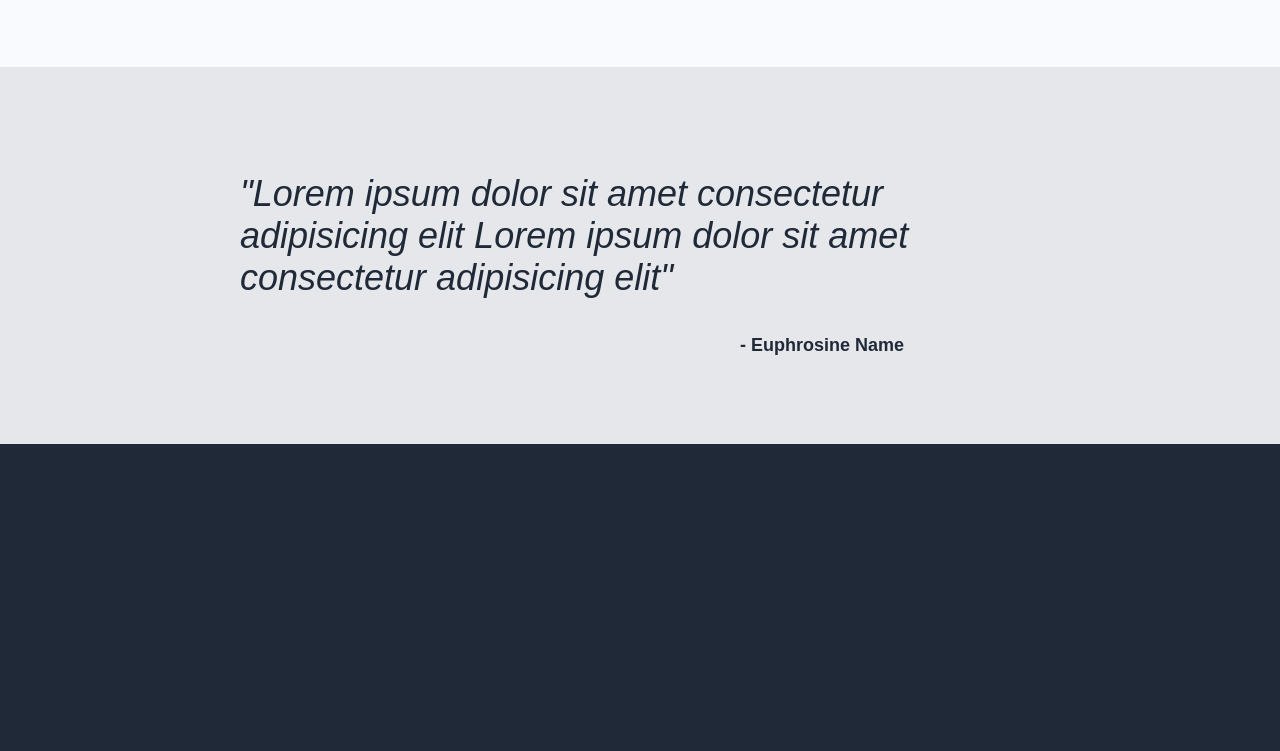
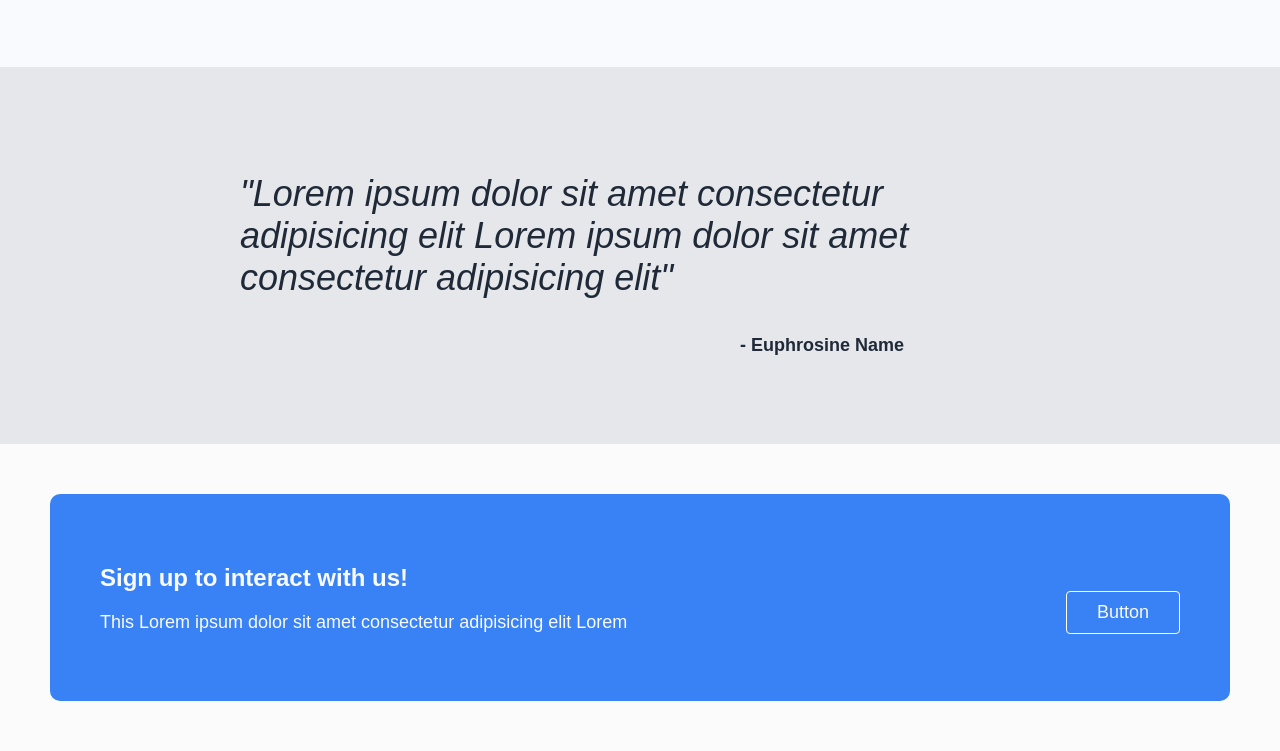
Before and after one commit to Euphrosine/landing-page, a plain HTML site: page index.html in a window 1280 px wide. Shown: the part 1171-1922 px from the top of the page. Before the commit the page ends 1615 px from the top, so only its background shows below. Drawn offline with Linux system fonts and the light colour scheme.

Commit message:
the section 3 is added with its style

```diff
--- a/index.html
+++ b/index.html
@@ -64,5 +64,13 @@
       <p class="quote-author">- Euphrosine Name</p>
     </div>
   </section>
+  <section class="section-3">
+    <div class="box-blue">
+      <h2 class="section-3-title">Sign up to interact with us!</h2>
+      <p class="section-3-subtext">This Lorem ipsum dolor sit amet consectetur adipisicing
+        elit Lorem  </p>
+      <button class="section-3-button">Button</button>
+    </div>
+  </section>
 </body>
 </html>
--- a/style.css
+++ b/style.css
@@ -151,5 +151,41 @@ body {
     font-size: 18px;
     color: #1F2937;
     margin-left: 500px;
-    font-weight: bold;
+    font-weight: bolder;
   }
+
+.section-3 {
+  background-color: #fbfbfc;
+  padding: 50px;
+  align-items: center;
+}
+
+.box-blue {
+  background-color: #3882F6;
+  color: #F9FAFE;
+  padding: 50px;
+  border-radius: 10px;
+}
+
+.section-3-title {
+  font-size: 24px;
+  font-weight: bold;
+  color: #F9FAFE;
+}
+
+.section-3-subtext {
+  font-size: 18px;
+  color: #F9FAFE;
+}
+
+.section-3-button {
+  background-color: #3882F6;
+  color: #F9FAFE;
+  padding: 10px 30px;
+  margin-top: -60px;
+  border: 1px solid white;
+  border-radius: 4px;
+  font-size: 18px;
+  cursor: pointer;
+  float: right;
+}
```
